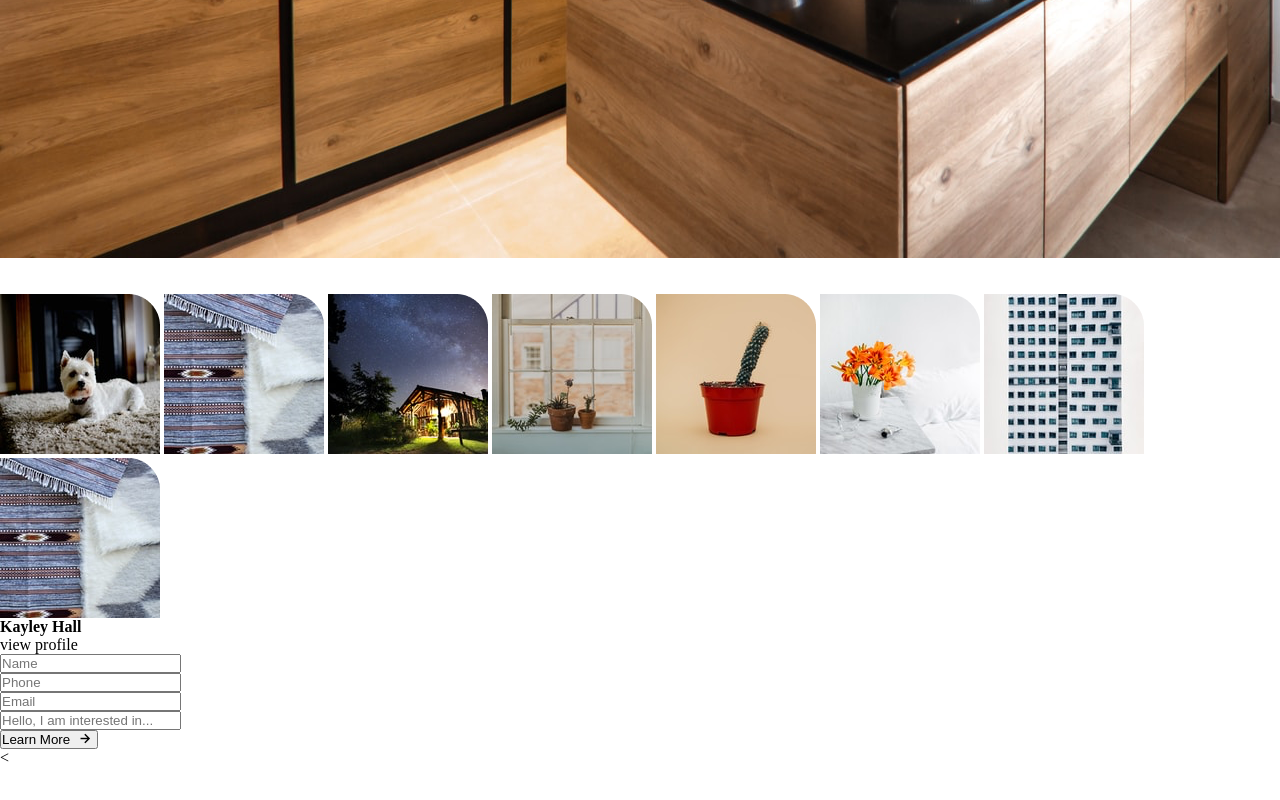
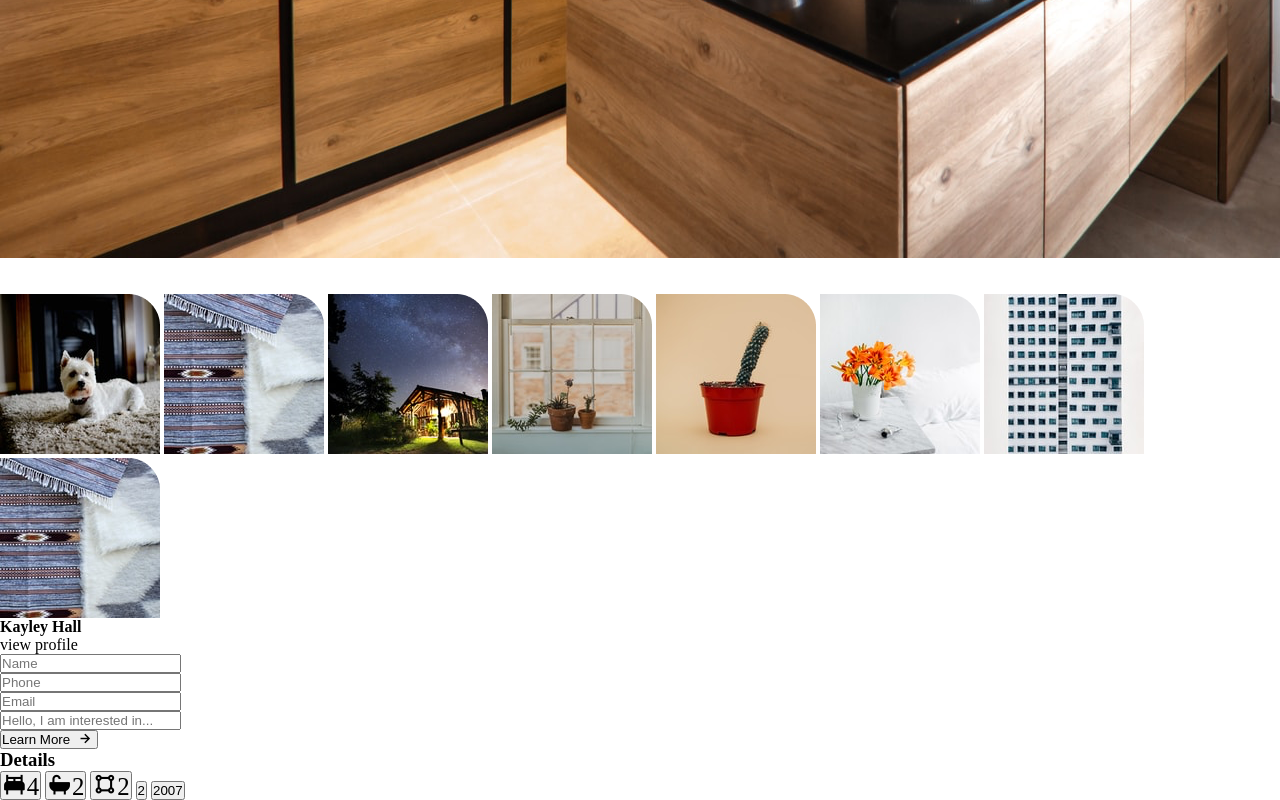
Before and after one commit to ClementNjeru/Week-2-Independent-Project, a plain HTML site: page property.html in a window 1280 px wide. Shown: the part 958-1758 px from the top of the page. Before the commit the page ends 1725 px from the top, so only its background shows below. Drawn offline with nearby package versions, Linux system fonts and the light colour scheme; a web font is replaced by a local one.

Commit message:
updates an additional part3 in the property page

```diff
--- a/property.html
+++ b/property.html
@@ -85,7 +85,22 @@
             </form>
           </div>
         </div>
-        <
+        <!-- End of linked section part2 -->
+
+      <!-- Linked section part3 -->
+      <section>
+        <div class="part3">
+            <h3>Details</h3>
+            <div class="part3-button">
+              <button class="details-button"><i class="bx bxs-bed bx-sm">4</i></button>
+              <button class="details-button"><i class="bx bxs-bath bx-sm">2</i></button>
+              <button class="details-button"><i class="bx bx-shape-square bx-sm">2</i></button>
+              <button class="details-button">2</button>
+              <button class="details-button">2007</button>
+            </div>
+          </div>
+    </section>
+    <!-- End Linked section part3 -->
 
 </body>
 </html>
```
